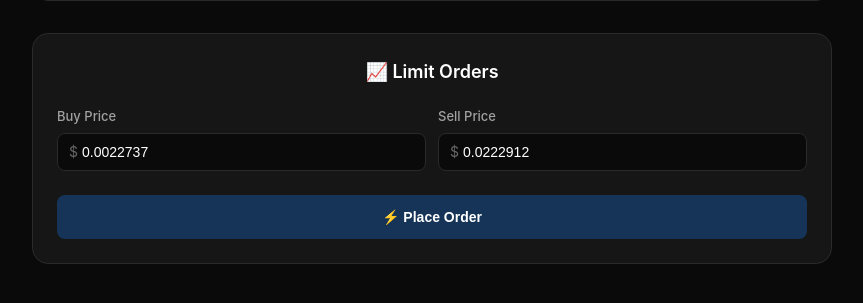
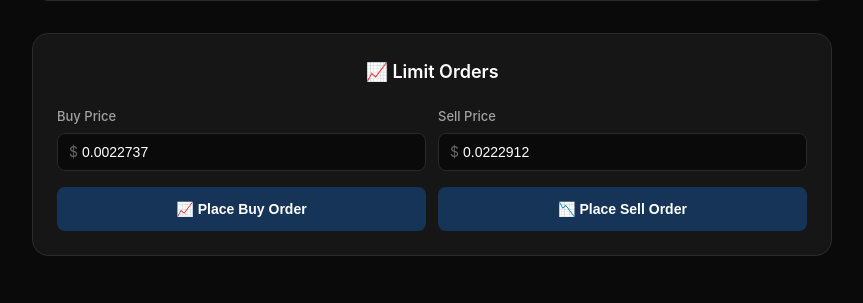
Before and after one commit to GuptaRav1/stop_loss_web, a Flask app: page / in a window 1280 px wide. Shown: the part 313-616 px from the top of the page, without its empty margins (208-1071 px from the left). Run offline with Flask 3, Linux system fonts and the light colour scheme.

Commit message:
Refactor limit order execution to use dynamic side and price handling; update UI for improved order placement experience

```diff
--- a/app.py
+++ b/app.py
@@ -78,28 +78,18 @@ def execute_trade():
         precision = get_symbol_precision(symbol)
 
         if data['type'] == 'limit':
-            buy_price = round_price(data['buy_price'], precision)
-            sell_price = round_price(data['sell_price'], precision)
-
-            client.cancel_open_orders(symbol=symbol)
+            side = data['side']
+            price = round_price(data['price'], precision)
 
             client.new_order(
                 symbol=symbol,
-                side='BUY',
+                side=side,
                 type='LIMIT',
                 timeInForce='GTC',
                 quantity=quantity,
-                price=buy_price
+                price=price
             )
-            client.new_order(
-                symbol=symbol,
-                side='SELL',
-                type='LIMIT',
-                timeInForce='GTC',
-                quantity=quantity,
-                price=sell_price
-            )
-            return jsonify({'success': True, 'message': f'✅ Limit orders placed. Buy: ${buy_price}, Sell: ${sell_price}'})
+            return jsonify({'success': True, 'message': f'✅ Limit {side.lower()} order placed at ${price}'})
 
         elif data['type'] == 'chase':
             side = data['side']
--- a/templates/index.html
+++ b/templates/index.html
@@ -455,10 +455,10 @@
     <!-- Main Content Container -->
     <div class="main-container">
         <!-- Limit Orders Tab -->
+        <!-- Limit Orders Tab -->
         <div class="tab-content active" id="limit-tab">
             <div class="box">
                 <h3>📈 Limit Orders</h3>
-                <form id="limitForm">
                 <div class="price-grid">
                     <div class="form-group">
                         <label>Buy Price</label>
@@ -473,9 +473,11 @@
                         </div>
                     </div>
                 </div>
-                    <button type="submit" class="button limit">⚡ Place Order</button>
+                <div class="market-buttons">
+                    <button type="button" class="button limit" id="limitBuyBtn">📈 Place Buy Order</button>
+                    <button type="button" class="button limit" id="limitSellBtn">📉 Place Sell Order</button>
+                </div>
                 <div id="limit_result" class="result"></div>
-                </form>
             </div>
         </div>
 
@@ -505,7 +507,8 @@
                         <label>Order Type</label>
                         <div class="market-buttons">
                             <button type="button" class="button market-buy" id="marketBuyBtn">📈 Buy at Market</button>
-                            <button type="button" class="button market-sell" id="marketSellBtn">📉 Sell at Market</button>
+                            <button type="button" class="button market-sell" id="marketSellBtn">📉 Sell at
+                                Market</button>
                         </div>
                     </div>
                     <div id="market_result" class="result"></div>
@@ -521,7 +524,8 @@
                     <label>Chase Order Type</label>
                     <div class="chase-buttons">
                         <button type="button" class="button chase-buy" id="chaseBuyBtn">📈 Chase Buy (Best Bid)</button>
-                        <button type="button" class="button chase-sell" id="chaseSellBtn">📉 Chase Sell (Best Ask)</button>
+                        <button type="button" class="button chase-sell" id="chaseSellBtn">📉 Chase Sell (Best
+                            Ask)</button>
                     </div>
                 </div>
                 <div id="chase_result" class="result"></div>
@@ -600,17 +604,17 @@
             const symbolInput = document.getElementById('common_symbol');
             const quantityInput = document.getElementById('common_quantity');
 
-            symbolInput.addEventListener('input', function() {
+            symbolInput.addEventListener('input', function () {
                 localStorage.setItem('trading_symbol', this.value);
             });
 
-            quantityInput.addEventListener('input', function() {
+            quantityInput.addEventListener('input', function () {
                 localStorage.setItem('trading_quantity', this.value);
             });
         }
 
         // Tab functionality
-        document.addEventListener('DOMContentLoaded', function() {
+        document.addEventListener('DOMContentLoaded', function () {
             // Load saved values first
             loadSavedValues();
 
@@ -621,7 +625,7 @@
             const tabContents = document.querySelectorAll('.tab-content');
 
             tabButtons.forEach(button => {
-                button.addEventListener('click', function() {
+                button.addEventListener('click', function () {
                     const tabId = this.getAttribute('data-tab');
 
                     // Remove active class from all buttons and contents
@@ -652,18 +656,19 @@
         }
 
         // Limit Orders Form
-        document.getElementById('limitForm').addEventListener('submit', async function (e) {
+        // Limit Buy Order Button
+        document.getElementById('limitBuyBtn').addEventListener('click', async function (e) {
             e.preventDefault();
             const resultDiv = document.getElementById('limit_result');
-            resultDiv.innerHTML = 'Submitting...';
+            resultDiv.innerHTML = 'Placing Buy Order...';
             resultDiv.className = 'result show';
 
             const commonParams = getCommonParams();
             const data = {
                 type: "limit",
                 ...commonParams,
-                buy_price: parseFloat(document.getElementById('buy_price').value),
-                sell_price: parseFloat(document.getElementById('sell_price').value)
+                side: "BUY",
+                price: parseFloat(document.getElementById('buy_price').value)
             };
 
             try {
@@ -675,12 +680,35 @@
 
                 const res = await response.json();
                 showResult('limit_result', res.success ? res.message : '❌ ' + res.message, !res.success);
+            } catch (error) {
+                showResult('limit_result', '❌ Network error: ' + error.message, true);
+            }
+        });
 
-                // Reset limit form values to defaults if order was successful
-                if (res.success) {
-                    document.getElementById('buy_price').value = '0.0022737';
-                    document.getElementById('sell_price').value = '0.0222912';
-                }
+        // Limit Sell Order Button
+        document.getElementById('limitSellBtn').addEventListener('click', async function (e) {
+            e.preventDefault();
+            const resultDiv = document.getElementById('limit_result');
+            resultDiv.innerHTML = 'Placing Sell Order...';
+            resultDiv.className = 'result show';
+
+            const commonParams = getCommonParams();
+            const data = {
+                type: "limit",
+                ...commonParams,
+                side: "SELL",
+                price: parseFloat(document.getElementById('sell_price').value)
+            };
+
+            try {
+                const response = await fetch('/execute_trade', {
+                    method: 'POST',
+                    headers: { 'Content-Type': 'application/json' },
+                    body: JSON.stringify(data)
+                });
+
+                const res = await response.json();
+                showResult('limit_result', res.success ? res.message : '❌ ' + res.message, !res.success);
             } catch (error) {
                 showResult('limit_result', '❌ Network error: ' + error.message, true);
             }
```
Lines whose indentation alone changed are shown as unchanged.
